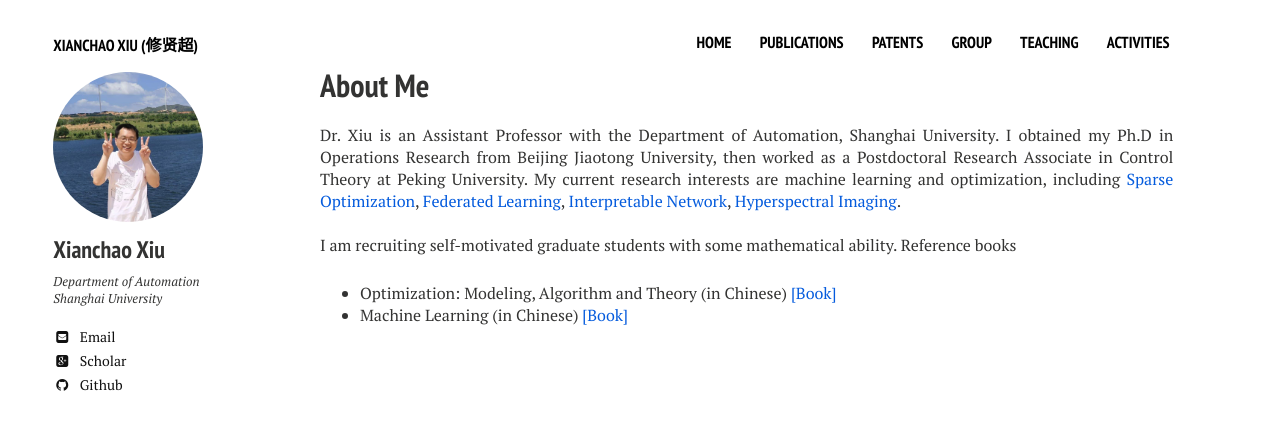
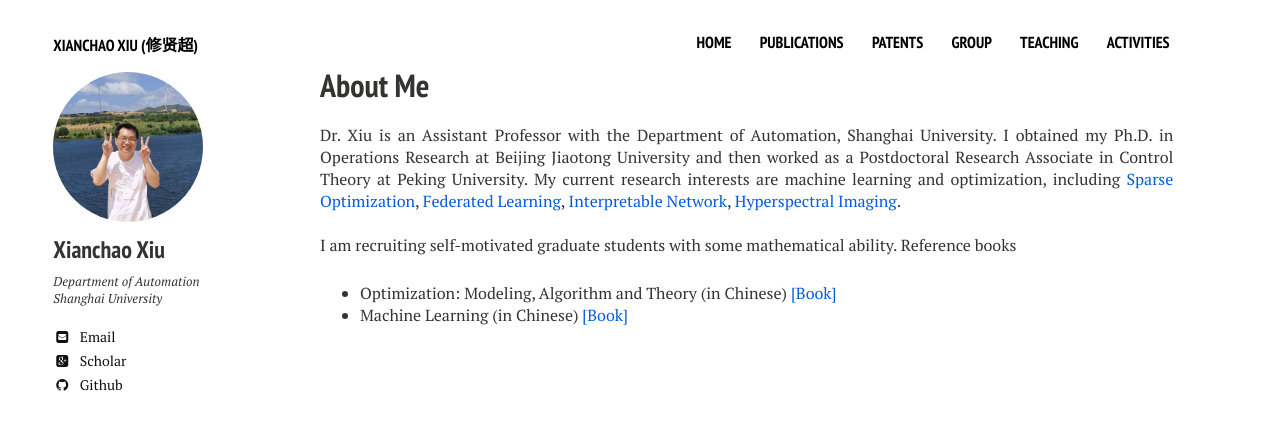
Before and after one commit to xianchaoxiu/xianchaoxiu.github.io, a Jekyll site: the page built from index.md, in a window 1280 px wide. Shown: the top 430 px of the page. Built offline with Jekyll 4.4.1, drawn with Linux system fonts in a browser that asks for light colours; nearby versions of some CDN libraries.

Commit message:
Update home2.html

```diff
--- a/_layouts/home2.html
+++ b/_layouts/home2.html
@@ -22,7 +22,7 @@
   <div id="index">
   <h1>About Me</h1>
       <p> Dr. Xiu is an Assistant Professor with the Department of Automation, Shanghai University.
-	      I obtained my Ph.D in Operations Research from Beijing Jiaotong University, then worked as a Postdoctoral Research Associate in Control Theory at Peking University.
+	      I obtained my Ph.D. in Operations Research at Beijing Jiaotong University and then worked as a Postdoctoral Research Associate in Control Theory at Peking University.
 	      My current research interests are machine learning and optimization, including <a href="https://github.com/xianchaoxiu/Sparse-Optimization" class="textlink" target="_blank">Sparse Optimization</a>,
 	      <a href="https://github.com/xianchaoxiu/Federated-Learning" class="textlink" target="_blank">Federated Learning</a>,
               <a href="https://github.com/xianchaoxiu/Interpretable-Network" class="textlink" target="_blank">Interpretable Network</a>,
```
